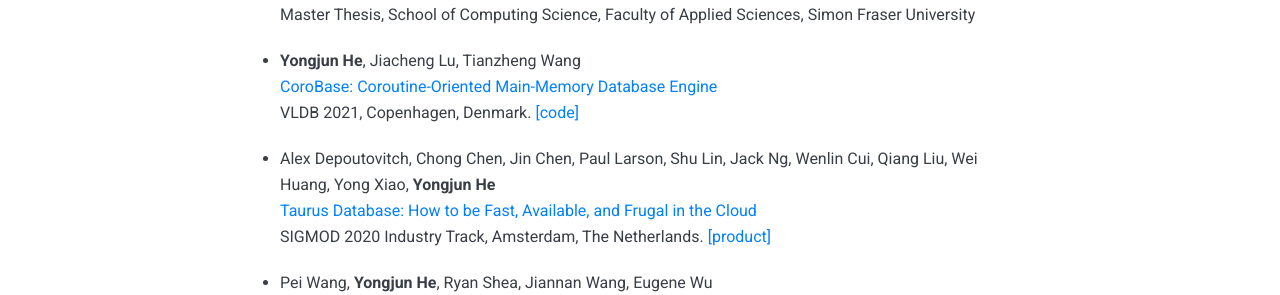
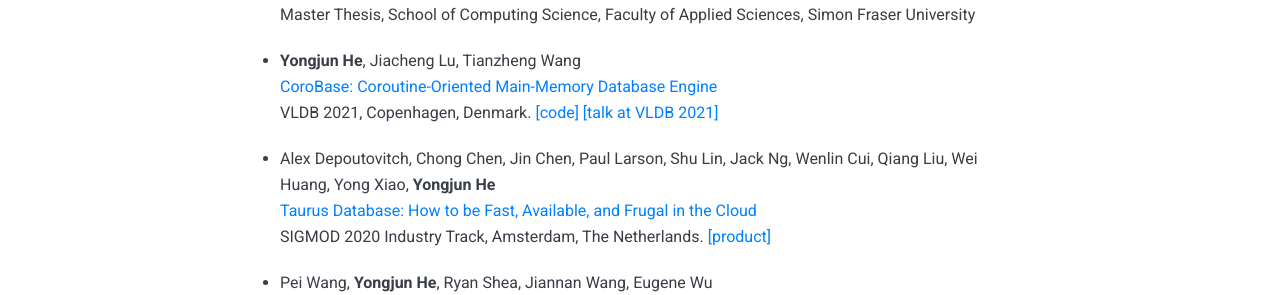
Before and after one commit to YongjunHe/YongjunHe.github.io, a Jekyll site: the page built from _pages/publications.md, in a window 1280 px wide. Shown: the part 406-701 px from the top of the page. Built offline with Jekyll 4.4.1, drawn with Linux system fonts in a browser that asks for light colours; nearby versions of some CDN libraries.

Commit message:
Update publications.md

```diff
--- a/_pages/publications.md
+++ b/_pages/publications.md
@@ -13,7 +13,7 @@
 
 * <strong>Yongjun He</strong>, Jiacheng Lu, Tianzheng Wang
   [CoroBase: Coroutine-Oriented Main-Memory Database Engine](http://vldb.org/pvldb/vol14/p431-he.pdf)
-  VLDB 2021, Copenhagen, Denmark. [[code]](https://github.com/sfu-dis/corobase)
+  VLDB 2021, Copenhagen, Denmark. [[code]](https://github.com/sfu-dis/corobase) [[talk at VLDB 2021]](https://www.bilibili.com/video/BV1UM4y1577P?spm_id_from=333.999.0.0)
 
 * Alex Depoutovitch, Chong Chen, Jin Chen, Paul Larson, Shu Lin, Jack Ng, Wenlin Cui, Qiang Liu, Wei Huang, Yong Xiao, <strong>Yongjun He</strong>
   [Taurus Database: How to be Fast, Available, and Frugal in the Cloud](https://dl.acm.org/doi/abs/10.1145/3318464.3386129)
```
